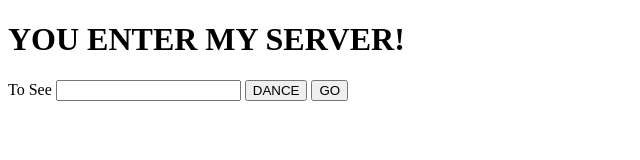
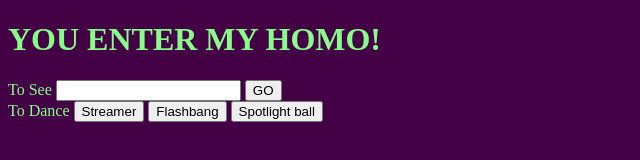
Before and after one commit to Tck221/Tck221.github.io, a plain HTML site: page index.html in a window 1280 px wide. Shown: the whole page, without its empty margins (0-640 px from the left). Drawn offline with Linux system fonts and the light colour scheme.

Commit message:
Update index.html

```diff
--- a/index.html
+++ b/index.html
@@ -1,15 +1,19 @@
 <!doctype html>
 <html>
 <head>
-    <!--link rel="stylesheet" type="text/css" href="resource/css/mainstyle.css"-->
+    <link rel="stylesheet" type="text/css" href="resource/css/mainstyle.css">
 </head>
 <body>
-<h1>YOU ENTER MY SERVER!</h1>
+<h1>YOU ENTER MY HOMO!</h1>
 <form>
     To See
     <input type="text" id="hrefff">
-    <button type="button" onclick="changeStyle()">DANCE</button>
     <button type="button" onclick="activedShowing()">GO</button>
+    <br>
+    To Dance
+    <button type="button" onclick="streamer()">Streamer </button>
+    <button type="button" onclick="flashbang()">Flashbang</button>
+    <button type="button" onclick="spotlightBall()">Spotlight ball</button>
 </form>
 <div id="ajaxxx">
 </div>
@@ -44,7 +48,12 @@
                 loadingflag = true;
             }
         }
-        console.log("initial aS");
+        function fmtTxt(value,index){
+            if(index==0)
+                return "<h2>"+value+"</h2>";
+            else
+                return "<p>"+value+"</p>";
+        }
         return function(){
             var numHref = input.value;
             textDiv.innerHTML = "";
@@ -63,16 +72,10 @@
             }
         }
     })();
-    function fmtTxt(value,index){
-        if(index==0)
-            return "<h2>"+value+"</h2>";
-        else
-            return "<p>"+value+"</p>";
-    }
 </script>
 <script>
     //  让字和背景平滑变色（有啥用？）
-    var changeStyle = (function(){
+    var streamer = (function(){
         var bStyle = document.body.style;
         var switcher = false;
         var ci = 0;
@@ -99,13 +102,55 @@
                 a = "0" + a;
             return a;
         }
-        console.log("initial cS");
-        return function(){
+        return function(classname){
             if(turnS())
-                ci = setInterval(runrgb,50);
+                ci = setInterval(runrgb,16);
             else
                 clearInterval(ci);
         }
     })();
 </script>
+<script>
+    //  Flashbang  全白>慢慢变黑
+    flashbang =(function(){
+        var bStyle = document.body.style;
+        var ci = 0;
+        var colorI = 16777215;
+        function reset(){
+            colorI = 16777215;
+            clearInterval(ci);
+            bStyle.backgroundColor = "#ffffff";
+            bStyle.color = "#ffffff";
+        }
+        function fmtColor(color){
+            var a = color.toString(16);
+            var b = 0;
+            var c = 6 - a.length;
+            for(b = 0 ; b < c ; b++)
+                a = "0" + a;
+            return a;
+        }
+        return function(){
+            reset();
+            ci=setInterval(function(){
+                colorI = colorI - 197379;
+                bStyle.backgroundColor = "#" + fmtColor(colorI);
+                if(colorI <= 0)
+                    clearInterval(ci);
+            },16);
+        }
+    })();
+</script>
+<script>
+    //  spotlightBall  屏幕分为十六个区块 随机流畅变化 流光类
+    function spotlight(selTor,selName,color){
+        this.selTor = selTor;
+        this.selName = selName;
+        this.color = color;
+    }
+
+
+
+
+</script>
 </html>
```
